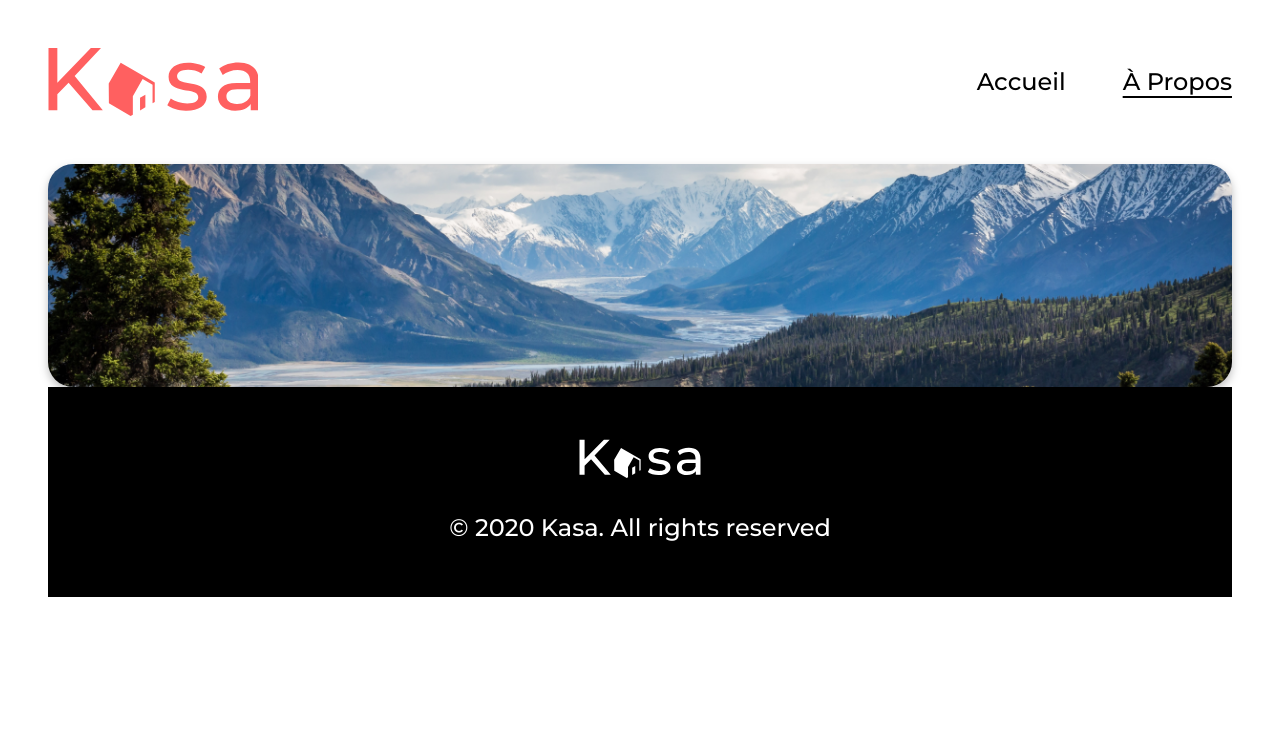
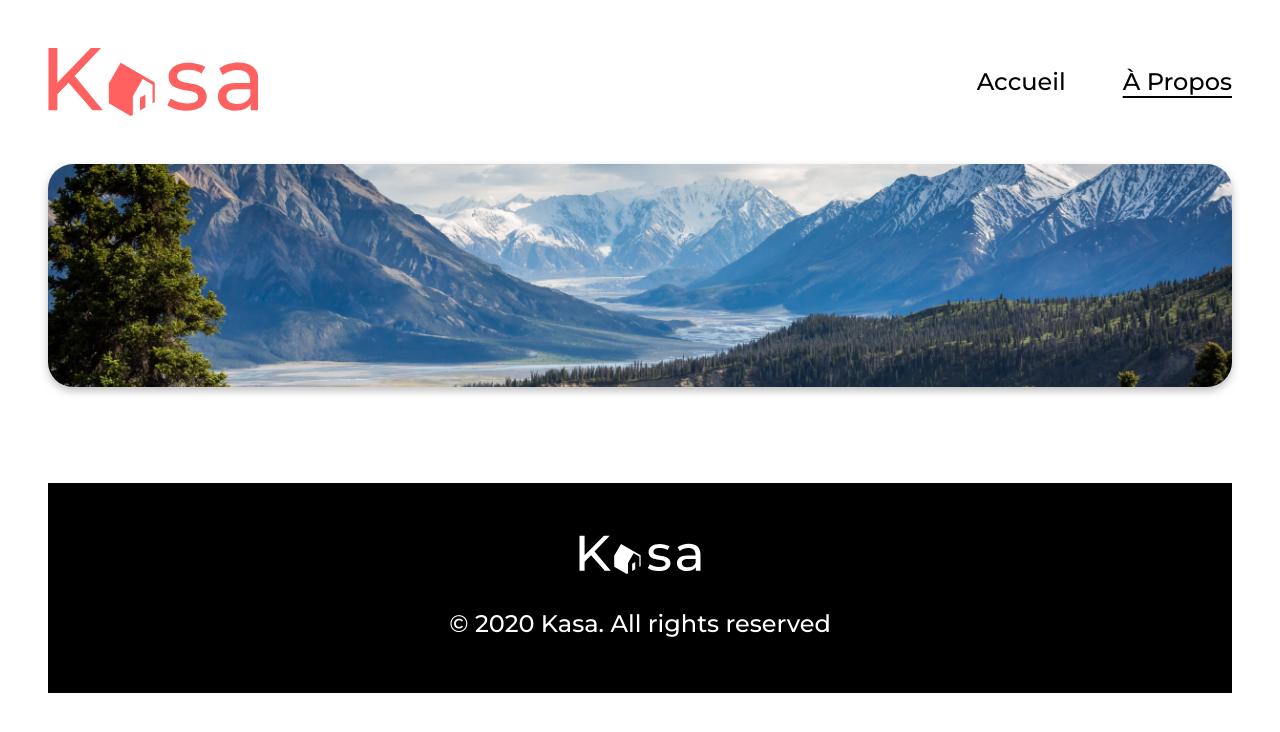
Before and after one commit to QuentinDch/Kasa-opc-p7, a React (Vite) app: page /about in a window 1280 px wide. Shown: the top 732 px of the page. Built offline with nearby package versions, Linux system fonts and the light colour scheme.

Commit message:
refactoring and started adding the about page

```diff
--- a/src/main.scss
+++ b/src/main.scss
@@ -4,7 +4,11 @@
 @import "./sass/utilities.scss";
 
 @import "./sass/components/Banner.scss";
-@import "./sass/components/Card.scss";
 @import "./sass/components/Footer.scss";
 @import "./sass/components/Navbar.scss";
 @import "./sass/components/Main.scss";
+
+@import "./sass/pages/Home/Card.scss";
+@import "./sass/pages/Home/Display.scss";
+
+@import "./sass/pages/About/Display.scss";
--- /dev/null
+++ b/src/pages/About/Display.jsx
@@ -0,0 +1,7 @@
+import "../../sass/pages/About/Display.scss";
+
+const Display = () => {
+  return <div className="display"></div>;
+};
+
+export default Display;
--- a/src/pages/About/Main.jsx
+++ b/src/pages/About/Main.jsx
@@ -1,11 +1,13 @@
 import "../../sass/components/Main.scss";
 import Banner from "../../components/Banner";
 import bannerImg from "../../assets/imgBannerAboutPng.png";
+import Display from "./Display";
 
 const Main = () => {
   return (
     <main className="main">
       <Banner image={bannerImg} />
+      <Display />
     </main>
   );
 };
--- a/src/pages/Home/Card.jsx
+++ b/src/pages/Home/Card.jsx
@@ -1,4 +1,4 @@
-import "../../sass/components/Card.scss";
+import "../../sass/pages/Home/Card.scss";
 
 const Card = ({ cover, title }) => {
   return (
--- a/src/pages/Home/Display.jsx
+++ b/src/pages/Home/Display.jsx
@@ -1,5 +1,5 @@
 import data from "../../data/logements.json";
-import "../../sass/components/Display.scss";
+import "../../sass/pages/Home/Display.scss";
 import Card from "./Card";
 
 const Display = () => {
--- a/src/pages/Home/Main.jsx
+++ b/src/pages/Home/Main.jsx
@@ -2,7 +2,6 @@ import "../../sass/components/Main.scss";
 import Banner from "../../components/Banner";
 import bannerImg from "../../assets/imgBannerHomePng.png";
 import Display from "./Display";
-import Cards from "./Card";
 
 const Main = () => {
   const title = "Chez vous, partout et ailleurs";
@@ -11,7 +10,6 @@ const Main = () => {
     <main className="main">
       <Banner title={title} image={bannerImg} overlay={true} />
       <Display />
-      <Cards />
     </main>
   );
 };
--- /dev/null
+++ b/src/sass/pages/About/Display.scss
@@ -0,0 +1,12 @@
+.display {
+  display: flex;
+  flex-direction: column;
+  gap: 30px;
+  padding-inline: 3rem;
+  margin-block: 3rem;
+
+  @media screen and (max-width: 767px) {
+    gap: 20px;
+    padding: 0;
+  }
+}
```
Also changed, not shown: src/sass/pages/Home/Card.scss (renamed from src/sass/components/Card.scss), src/sass/pages/Home/Display.scss (renamed from src/sass/components/Display.scss).
